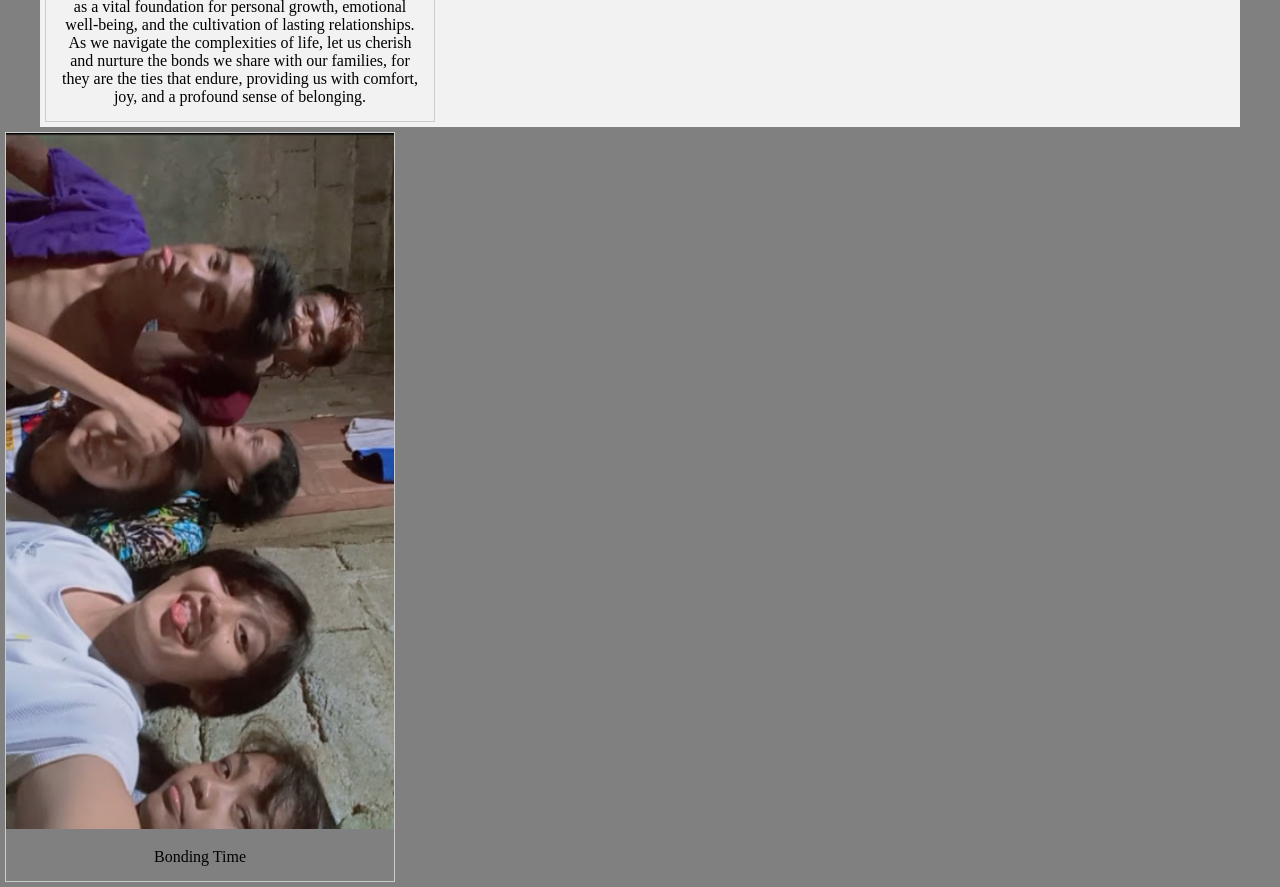
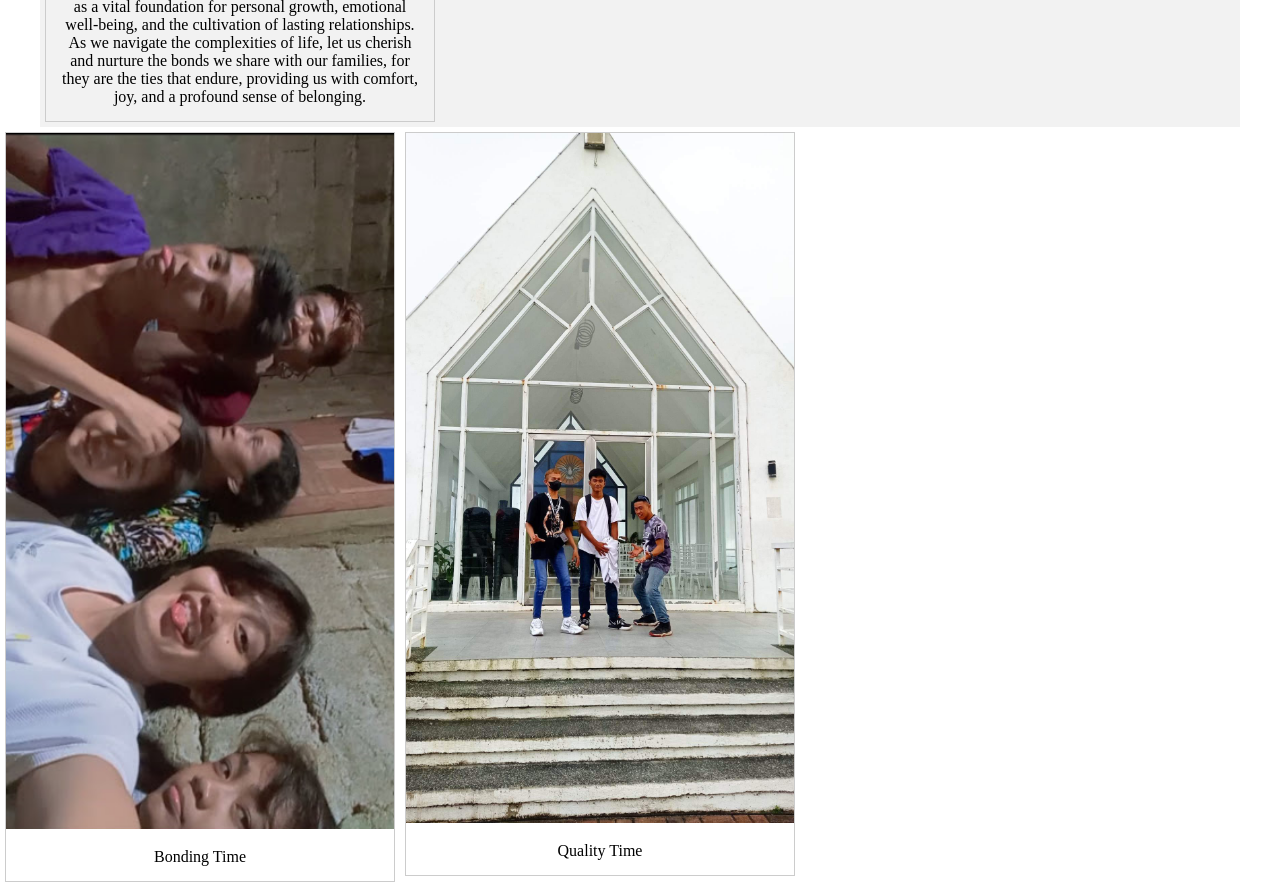
Before and after one commit to dayotphotos/Anthony, a plain HTML site: page index.html in a window 1280 px wide. Shown: the part 980-1867 px from the top of the page. Drawn offline with Linux system fonts and the light colour scheme.

Commit message:
Update index.html

```diff
--- a/index.html
+++ b/index.html
@@ -8,7 +8,7 @@
 }
 body {
     margin:0;
-    background-color:gray;
+    background-color:white;
 }
 nav{
     background:#109f49;
@@ -94,7 +94,10 @@ nav a:hover{
     <img src="img2.png">
         <div class="desc">Bonding Time</div>
 </div>
-
+<div class="gallery">
+    <img src="img7.jpg">
+        <div class="desc">Quality Time</div>
+</div>
 
 </div>
 </body>
```
